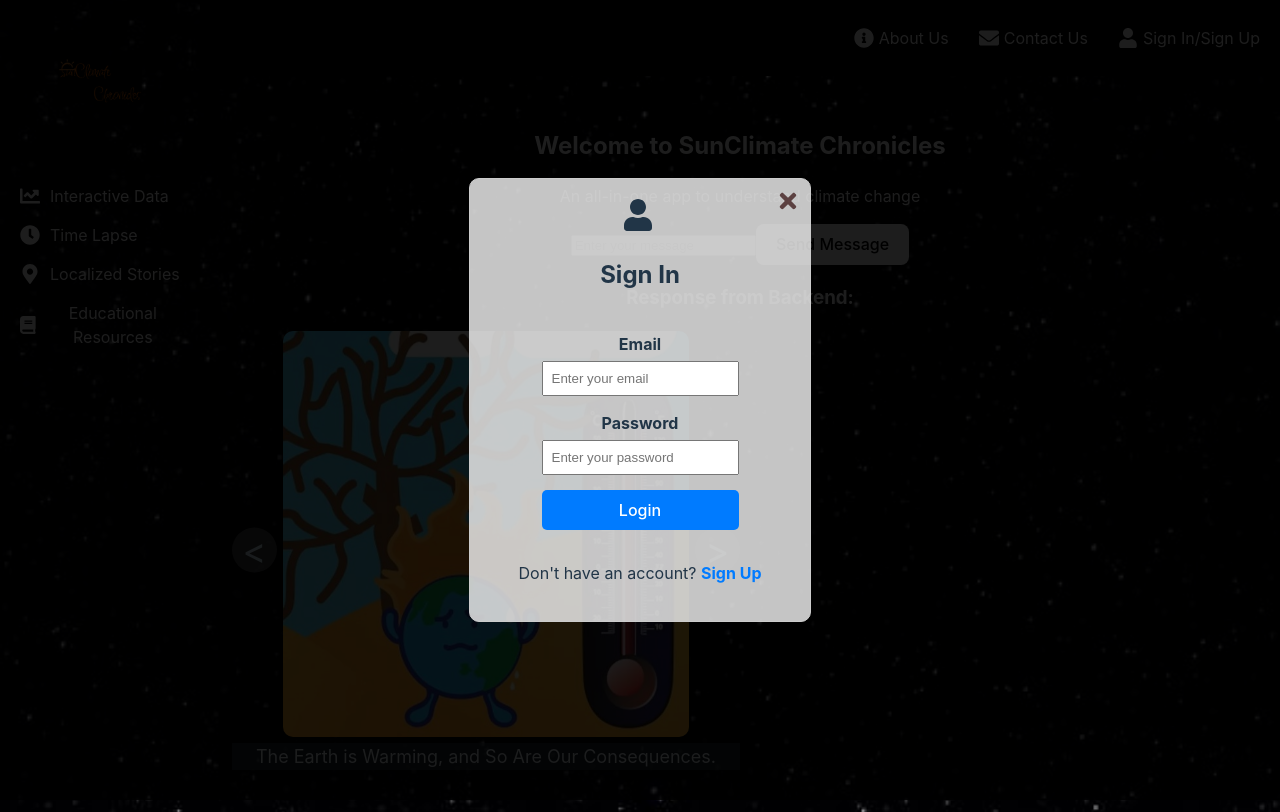
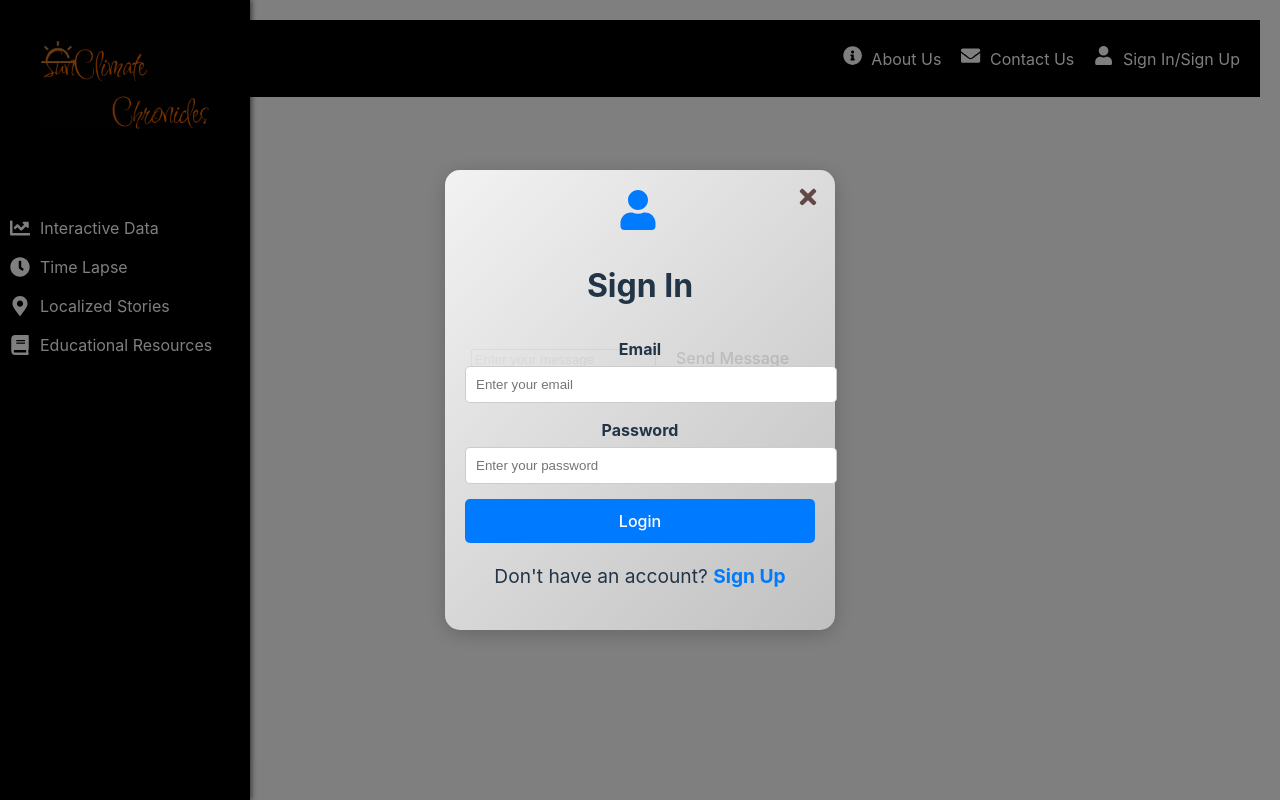
Before and after one commit to heisamit3/Nasa-Space-Apps-Challenge-2024, a React (Vite) app in the folder frontend/: page / in a window 1280 px wide. Both pictures are taken after a click on the item "Sign In/Sign Up". Built offline with nearby package versions, Linux system fonts and the light colour scheme.

Commit message:
ui change krish na

```diff
--- a/frontend/components/LoginSignupPage.tsx
+++ b/frontend/components/LoginSignupPage.tsx
@@ -1,6 +1,6 @@
-import React, { useState } from 'react';
-import { FaUser, FaTimes } from 'react-icons/fa'; // Import close icon
-import '../css/LoginSignup.css'; // Optional: Add your CSS here
+import React, { useState } from "react";
+import { FaUser, FaTimes } from "react-icons/fa"; // Import close icon
+import "../css/LoginSignup.css"; // Import your CSS here
 
 interface LoginSignupPageProps {
   onClose: () => void; // Prop to handle closing the page
@@ -15,10 +15,10 @@
 
   return (
     <div className="container">
-      <FaTimes className="close-icon" onClick={onClose} /> {/* Move close button here */}
+      <FaTimes className="close-icon" onClick={onClose} />
       <div className="header">
         <FaUser className="icon" />
-        <h2>{isLogin ? 'Sign In' : 'Sign Up'}</h2>
+        <h2>{isLogin ? "Sign In" : "Sign Up"}</h2>
       </div>
 
       <form className="form">
@@ -36,19 +36,23 @@
 
         <div className="form-group">
           <label htmlFor="password">Password</label>
-          <input type="password" id="password" placeholder="Enter your password" />
+          <input
+            type="password"
+            id="password"
+            placeholder="Enter your password"
+          />
         </div>
 
         <button type="submit" className="btn">
-          {isLogin ? 'Login' : 'Sign Up'}
+          {isLogin ? "Login" : "Sign Up"}
         </button>
       </form>
 
       <div className="footer">
         <p>
-          {isLogin ? 'Don\'t have an account?' : 'Already have an account?'}{' '}
+          {isLogin ? "Don't have an account?" : "Already have an account?"}{" "}
           <span onClick={toggleMode} className="toggle-link">
-            {isLogin ? 'Sign Up' : 'Login'}
+            {isLogin ? "Sign Up" : "Login"}
           </span>
         </p>
       </div>
--- a/frontend/components/SlideShow.tsx
+++ /dev/null
@@ -1,82 +0,0 @@
-import React, { useState, useEffect } from 'react';
-import '../css/SlideShow.css';
-import image1 from "../images/Slider1.jpg";
-import image2 from "../images/Slider2.jpg";
-import image3 from "../images/Slider3.jpg";
-import image4 from "../images/Slider4.jpg";
-import image5 from "../images/Slider5.jpg";
-import image6 from "../images/Slider6.jpg";
-import image7 from "../images/Slider7.jpg";
-
-const slides = [
-    {
-        image: image1,
-        text: "Our Planet is Crying for Help.",
-    },
-    {
-        image: image2,
-        text: "We Can’t Afford to Ignore Climate Change.",
-    },
-    {
-        image: image3,
-        text: "The Earth is Warming, and So Are Our Consequences.",
-    },
-    {
-        image: image4,
-        text: "Natural Disasters Are on the Rise.",
-    },
-    {
-        image: image5,
-        text: "Together, We Can Make a Difference.",
-    },
-    {
-        image: image6,
-        text: "Protect Our Planet for Future Generations.",
-    },
-    {
-        image: image7,
-        text: "Act Now for a Greener Tomorrow!",
-    },
-];
-
-const SlideShow = () => {
-    const [currentSlide, setCurrentSlide] = useState(0);
-
-    useEffect(() => {
-      const interval = setInterval(() => {
-        nextSlide();
-      }, 3000); // Automatically change slide every 3 seconds
-      return () => clearInterval(interval); // Clear interval on component unmount
-    }, [currentSlide]);
-
-    const nextSlide = () => {
-      setCurrentSlide((prev) => (prev + 1) % slides.length);
-    };
-
-    const prevSlide = () => {
-      setCurrentSlide((prev) => (prev - 1 + slides.length) % slides.length);
-    };
-
-    return (
-      <div className="slideshow-container">
-        <div className="slide">
-          <img
-            src={slides[currentSlide].image}
-            alt={slides[currentSlide].text}
-            style={{ width: "80%", height: "auto" }}
-          />
-          <div className="text">{slides[currentSlide].text}</div>
-        </div>
-        <div className="navigation">
-          <span className="prev" onClick={prevSlide}>
-            &lt;
-          </span>
-          <span className="next" onClick={nextSlide}>
-            &gt;
-          </span>
-        </div>
-      </div>
-    );
-  };
-
-  export default SlideShow;
--- a/frontend/components/Topbar.tsx
+++ b/frontend/components/Topbar.tsx
@@ -1,18 +1,21 @@
 import React, { useState } from "react";
-import { FaInfoCircle, FaEnvelope, FaUser } from "react-icons/fa";
-import "../css/Topbar.css"; // Ensure this path is correct
-import LoginSignupPage from "./LoginSignupPage"; // Import the LoginSignup page
+import { FaInfoCircle, FaEnvelope, FaUser } from "react-icons/fa"; // Importing icons
+import "../css/Topbar.css"; // Topbar CSS
+import LoginSignupPage from "./LoginSignupPage"; // Importing LoginSignupPage component
 
 const Topbar: React.FC = () => {
-  const [showLoginPage, setShowLoginPage] = useState(false);
+  const [showLoginModal, setShowLoginModal] = useState(false);
 
-  const toggleLoginPage = () => {
-    setShowLoginPage(!showLoginPage); // Toggle visibility of the login/signup page
+  const handleLoginClick = () => {
+    setShowLoginModal(true);
+  };
+
+  const handleCloseModal = () => {
+    setShowLoginModal(false);
   };
 
   return (
-    <div>
-      {/* Topbar */}
+    <>
       <div className="topbar">
         <ul className="topbar-menu">
           <li>
@@ -21,19 +24,17 @@
           <li>
             <FaEnvelope className="icon" /> Contact Us
           </li>
-          <li onClick={toggleLoginPage}>
+          <li onClick={handleLoginClick}>
             <FaUser className="icon" /> Sign In/Sign Up
           </li>
         </ul>
       </div>
-
-      {/* Render the LoginSignupPage directly below the topbar when clicked */}
-      {showLoginPage && (
-        <div className="login-signup-wrapper">
-          <LoginSignupPage onClose={toggleLoginPage} /> {/* Pass onClose to LoginSignupPage */}
+      {showLoginModal && (
+        <div className="login-modal">
+          <LoginSignupPage onClose={handleCloseModal} />
         </div>
       )}
-    </div>
+    </>
   );
 };
 
--- a/frontend/css/LoginSignup.css
+++ b/frontend/css/LoginSignup.css
@@ -1,14 +1,12 @@
 /* General Styles for Container */
 .container {
     position: relative;
-    width: 300px; /* Keep the container small */
-    height: auto;
-    /* margin: 50px auto; Center the container */
-    /* padding: 20px; */
-    border: 1px solid #ccc;
-    border-radius: 10px;
+    width: 350px; /* Increased width for a richer layout */
+    padding: 20px; /* Added padding for spacing */
+    border-radius: 15px; /* Rounded corners */
     text-align: center;
-    background-color: rgba(249, 249, 249, 0.792); /* Slightly transparent background */
+    background: linear-gradient(135deg, rgba(255, 255, 255, 0.9), rgba(220, 220, 220, 0.7)); /* Gradient background */
+    box-shadow: 0 4px 20px rgba(0, 0, 0, 0.2); /* Shadow effect */
 }
 
 /* Header Styles */
@@ -17,7 +15,8 @@
 }
 
 .header .icon {
-    font-size: 2rem;
+    font-size: 2.5rem; /* Increased icon size */
+    color: #007bff; /* Color for the icon */
 }
 
 /* Form Styles */
@@ -38,17 +37,25 @@
 
 .form-group input {
     width: 100%;
-    padding: 8px;
-    box-sizing: border-box;
+    padding: 10px; /* Increased padding for inputs */
+    border: 1px solid #ccc;
+    border-radius: 5px;
+    transition: border-color 0.3s; /* Transition for input focus */
+}
+
+.form-group input:focus {
+    border-color: #007bff; /* Border color on focus */
+    outline: none; /* Remove outline */
 }
 
 .btn {
-    padding: 10px;
+    padding: 12px; /* Increased button padding */
     background-color: #007bff;
     color: white;
     border: none;
     border-radius: 5px;
     cursor: pointer;
+    transition: background-color 0.3s; /* Transition for button hover */
 }
 
 .btn:hover {
@@ -70,18 +77,16 @@
     text-decoration: underline;
 }
 
-/* LoginSignupPage.css */
 /* Close button styling */
 .close-icon {
     position: absolute; /* Place the icon at the absolute top-right of the container */
-    top: 10px; /* Adjust to position closer to the top */
-    right: 10px; /* Adjust to position closer to the right */
+    top: 15px; /* Adjust to position closer to the top */
+    right: 15px; /* Adjust to position closer to the right */
     cursor: pointer;
     font-size: 1.5rem;
     color: #2b0505af; /* Change color for visibility */
-  }
+}
 
-  .close-icon:hover {
+.close-icon:hover {
     color: red; /* Change color on hover */
-  }
-/* Other styles remain unchanged */
+}
--- a/frontend/css/Sidebar.css
+++ b/frontend/css/Sidebar.css
@@ -1,6 +1,6 @@
 /* In Sidebar.css */
 .sidebar {
-    width: 200px; /* Set the width of the sidebar */
+    width: 300px; /* Set the width of the sidebar */
     height: 100vh; /* Full-height sidebar */
     color: white; /* Text color */
     padding: 20px; /* Padding inside the sidebar */
--- a/frontend/css/SlideShow.css
+++ /dev/null
@@ -1,65 +0,0 @@
-.container {
-    display: flex;
-    justify-content: space-between;
-    align-items: center;
-    flex-direction: column ;
-    max-width: 400px;
-    padding: 20px;
-  }
-
-  .slideshow-container {
-    width: 50%;
-    position: relative;
-  }
-
-  .slide img {
-    width: 100%;
-    /* height: 400px; Set the desired height */
-    object-fit: cover; /* Ensure the image covers the area */
-    border-radius: 10px;
-  }
-
-  .text {
-    text-align: center;
-    font-size: 18px;
-    /* margin-top: 10px; */
-    color: aliceblue;
-    background-color: rgba(54, 72, 83, 0.511);
-    padding: auto;
-    margin-bottom: 10px;
-  }
-
-  .navigation {
-    position: absolute;
-    top: 50%;
-    width: 100%;
-    display: flex;
-    justify-content: space-between;
-    transform: translateY(-50%);
-
-  }
-
-  .prev,
-  .next {
-    font-size: 36px;
-    color: rgb(217, 242, 255);
-    cursor: pointer;
-    padding: 10px;
-    cursor: pointer;
-    padding: 10px;
-    background-color: rgba(128, 128, 128, 0.489); /* Background color for the circle */
-    border-radius: 50%; /* Make it circular */
-    width: 25px;
-    height: 25px;
-    display: flex;
-    justify-content: center;
-    align-items: center;
-  }
-
-  .prev {
-    left: -30px; /* Move the button outside the image */
-  }
-
-  .next {
-    right: -30px; /* Move the button outside the image */
-  }
--- a/frontend/css/Topbar.css
+++ b/frontend/css/Topbar.css
@@ -1,54 +1,126 @@
+/* Topbar styling */
 .topbar {
-    background-color: rgb(0, 0, 0); /* Dark background for the topbar */
+    /* background-color: rgba(51, 51, 51, 0.8); Transparent topbar background */
     color: white;
-    padding: 10px 20px; /* Padding around the topbar */
-    display: flex; /* Use flexbox for layout */
-    justify-content: flex-end; /* Align items to the right */
+    padding: 10px 20px;
+    display: flex;
+    justify-content: flex-end;
+    background: black;
   }
 
   .topbar-menu {
-    list-style-type: none; /* Remove default list styling */
-    padding: 0; /* Remove default padding */
-    display: flex; /* Use flexbox for menu items */
+    list-style-type: none;
+    padding: 0;
+    display: flex;
   }
 
   .topbar-menu li {
-    margin-left: 20px; /* Add space between menu items */
-    cursor: pointer; /* Change cursor to pointer on hover */
-    transition: color 0.3s; /* Smooth transition for color change */
-    display: flex; /* Align icon and text */
-    align-items: center; /* Center items vertically */
+    margin-left: 20px;
+    cursor: pointer;
   }
 
   .topbar-menu li:hover {
-    color: #1abc9c; /* Change color on hover */
+    color: #1abc9c;
+  }
+  .sidebar {
+    width: 250px; /* Reduced width for a more compact look */
+    color: white;
+    padding: 10px; /* Increased padding for better spacing */
+    display: flex;
+    flex-direction: column;
+    background-color: black;
+    box-shadow: 2px 0 5px rgba(0, 0, 0, 0.5); /* Optional: Add a shadow for depth */
 }
 
-
-.topbar-menu li:not(:first-child) {
-    margin-left: 30px;
+.logo {
+    margin-bottom: 20px; /* Increased margin for better separation */
+    text-align: center;
 }
 
-
+.logo-image {
+    width: 100%; /* Adjusts to the width of the sidebar */
+    height: auto; /* Maintain aspect ratio */
+    max-width: 100%; /* Limit max width to the sidebar */
+}
 .icon {
-    margin-right: 5px;
-    font-size: 20px;
-    transition: color 0.3s;
+    margin-right: 5px; /* Space between icon and text */
+    font-size: 1.2rem; /* Increase icon size for emphasis */
 }
 
-.topbar-menu li:hover .icon {
-    color: #1abc9c; /* Change icon color on hover */
-}
-/* Styles for login/signup wrapper */
-.login-signup-wrapper {
+/* Modal styling */
+.login-modal {
+    position: fixed; /* Cover the entire screen */
+    top: 0;
+    left: 0;
+    width: 100vw;
+    height: 100vh;
+    background-color: rgba(0, 0, 0, 0.5); /* Dimmed background to focus on modal */
     display: flex;
     justify-content: center;
     align-items: center;
-    background-color: rgba(0, 0, 0, 0.886); /* Dark overlay */
-    width: 100%; /* Full width */
-    height: 100vh; /* Full height of the viewport */
-    position: fixed; /* Fix to cover the entire viewport */
-    top: 0; /* Position at the top */
-    left: 0; /* Position at the left */
-    z-index: 1000; /* Ensure it appears above other content */
+    z-index: 1000; /* Above other elements */
 }
+
+/* Modal content box */
+.modal-content {
+    background-color: #fff; /* White background for modal */
+    padding: 20px;
+    border-radius: 10px;
+    max-width: 400px;
+    width: 100%;
+    box-shadow: 0px 4px 15px rgba(0, 0, 0, 0.2); /* Add shadow for depth */
+    text-align: center; /* Center the text inside modal */
+}
+
+/* Modal heading */
+.modal-content h2 {
+    margin-bottom: 20px;
+    font-size: 1.5rem;
+    color: #333;
+}
+
+/* Modal close button */
+.modal-close {
+    cursor: pointer;
+    color: #333;
+    font-size: 1.5rem;
+    position: absolute;
+    top: 15px;
+    right: 20px;
+    font-weight: bold;
+    transition: color 0.3s ease; /* Smooth transition for hover */
+}
+
+.modal-close:hover {
+    color: #1abc9c; /* Hover color for close button */
+}
+
+/* Modal form styling */
+.modal-form {
+    display: flex;
+    flex-direction: column;
+    gap: 15px; /* Spacing between form elements */
+}
+
+.modal-form input {
+    padding: 10px;
+    border: 1px solid #ccc;
+    border-radius: 5px;
+    font-size: 1rem;
+    width: 100%;
+}
+
+.modal-form button {
+    padding: 10px;
+    background-color: #1abc9c; /* Primary button color */
+    border: none;
+    border-radius: 5px;
+    color: white;
+    font-size: 1rem;
+    cursor: pointer;
+    transition: background-color 0.3s ease;
+}
+
+.modal-form button:hover {
+    background-color: #16a085; /* Slightly darker on hover */
+}
--- a/frontend/package.json
+++ b/frontend/package.json
@@ -10,6 +10,10 @@
     "preview": "vite preview"
   },
   "dependencies": {
+    "@emotion/react": "^11.13.3",
+    "@emotion/styled": "^11.13.0",
+    "@mui/icons-material": "^6.1.1",
+    "@mui/material": "^6.1.1",
     "axios": "^1.7.7",
     "react": "^18.3.1",
     "react-dom": "^18.3.1",
--- a/frontend/src/App.css
+++ b/frontend/src/App.css
@@ -1,66 +1,37 @@
-#root {
-  max-width: 100%; /* Changed from 1280px to allow full width */
-  margin: 0;
-  padding: 0;
+/* Main container styling */
+.app-container {
+  display: flex;
+  height: 100vh;
+  width: 100vw;
+  background-size: cover; /* Ensures image covers the full area */
+  background-position: center; /* Centers the image */
+  background-repeat: no-repeat;
+}
+
+/* Main content area next to the sidebar */
+.main-content {
+  flex: 1;
+  display: flex;
+  flex-direction: column;
+  padding: 20px;
+}
+
+/* Content area below the topbar */
+.content-area {
+  color: white;
   text-align: center;
 }
 
-.background {
-  background-size: cover;
-  background-position: center;
-  min-height: 100vh; /* Use min-height instead of height */
-  min-width: 100vw; /* Use min-width instead of width */
-  display: flex; /* Use flexbox for layout */
+/* Heading and paragraph styling */
+h1 {
+  font-size: 2.5rem;
+  margin-bottom: 20px;
 }
 
-.main-content {
-  flex-grow: 1; /* Allow main content to grow and fill available space */
-  margin-left: 200px; /* Match the width of the sidebar */
-  display: flex;
-  flex-direction: column;
+h2 {
+  font-size: 2rem;
 }
 
-.content-area {
-  color: white ;
-  padding: 2rem;
-  flex-grow: 1; /* Allow content area to grow within main-content */
+p {
+  font-size: 1.2rem;
 }
-
-/* Existing styles */
-.logo {
-  height: 6em;
-  padding: 1.5em;
-  will-change: filter;
-  transition: filter 300ms;
-}
-
-.logo:hover {
-  filter: drop-shadow(0 0 2em #646cffaa);
-}
-
-.logo.react:hover {
-  filter: drop-shadow(0 0 2em #61dafbaa);
-}
-
-@keyframes logo-spin {
-  from {
-    transform: rotate(0deg);
-  }
-  to {
-    transform: rotate(360deg);
-  }
-}
-
-@media (prefers-reduced-motion: no-preference) {
-  a:nth-of-type(2) .logo {
-    animation: logo-spin infinite 20s linear;
-  }
-}
-
-.card {
-  padding: 2em;
-}
-
-.read-the-docs {
-  color: #888;
-}
--- a/frontend/src/App.tsx
+++ b/frontend/src/App.tsx
@@ -1,28 +1,23 @@
 import React from "react";
-import "./App.css";
-import backgroundImage from "../images/frontimage.jpg";
-import Sidebar from "../components/Sidebar";
-import Topbar from "../components/Topbar";
-import SlideShow from "../components/SlideShow";
-import MessageForm from "../components/MessageForm"; // Import MessageForm
-
+import "./App.css"; // Import the CSS file
+// import backgroundImage from "../images/frontimage.jpg"; // Background image import
+import Sidebar from "../components/Sidebar"; // Sidebar component
+import Topbar from "../components/Topbar"; // Topbar component
+import MessageForm from "../components/MessageForm";
 const App: React.FC = () => {
   return (
     <div
-      className="background"
-      style={{ backgroundImage: `url(${backgroundImage})` }}
+      className="app-container"
+      // style={{ backgroundImage: `url(${backgroundImage})` }}
     >
-      <Sidebar />
+      <Sidebar /> {/* Sidebar remains the same */}
       <div className="main-content">
-        <Topbar />
+        <Topbar /> {/* Topbar component */}
         <div className="content-area">
-          <h2>Welcome to SunClimate Chronicles</h2>
+          <h1>Welcome to SunClimate Chronicles</h1>
           <p>An all-in-one app to understand climate change</p>
-
-          {/* Integrating the MessageForm component here */}
+          <h2>See what you can do..</h2>
           <MessageForm />
-
-          <SlideShow />
         </div>
       </div>
     </div>
```
Also changed, not shown: 1 other file (tests, documents, lock files or other folders). Lines whose indentation alone changed are shown as unchanged.
